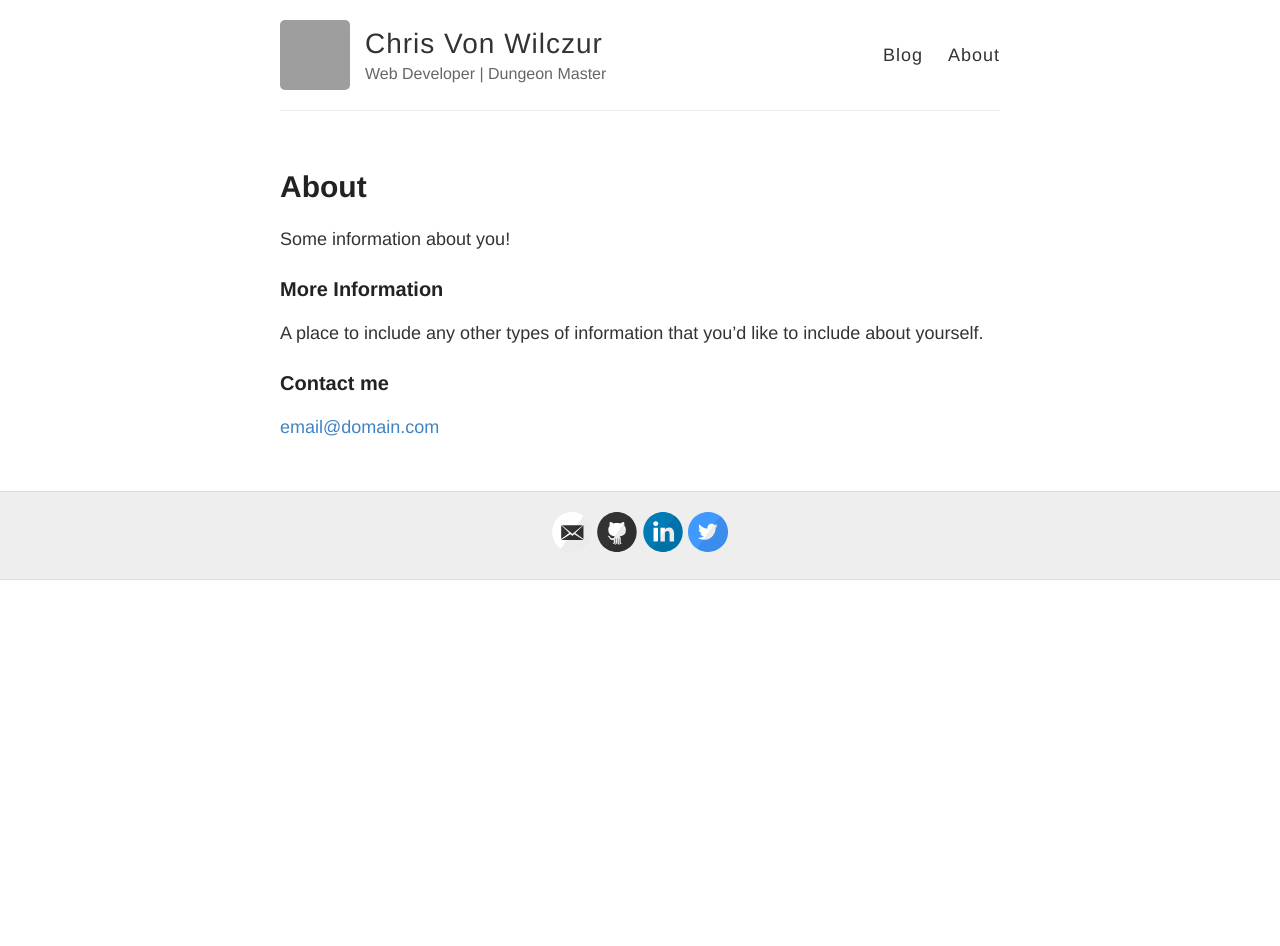
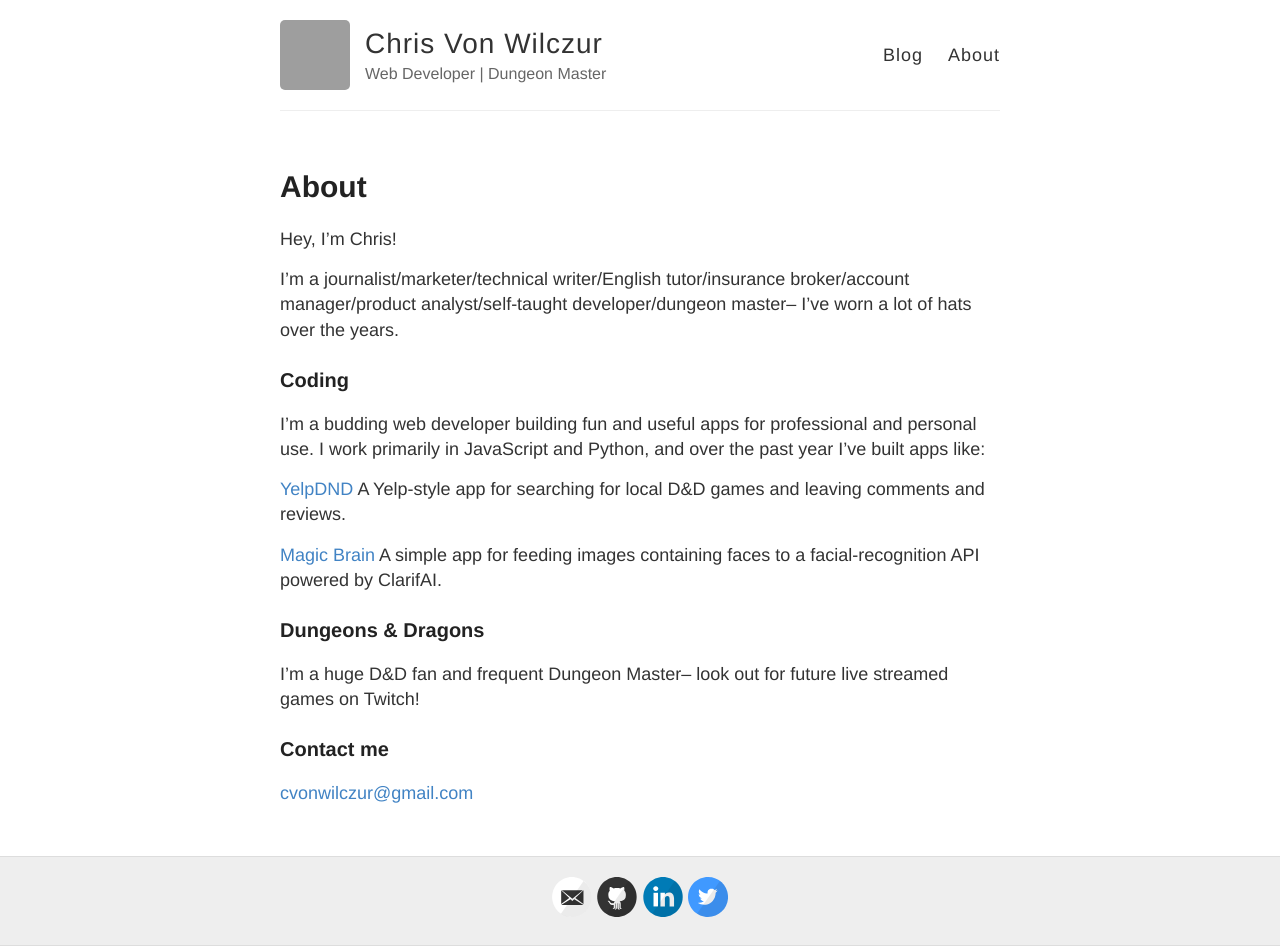
Before and after one commit to cvonwilczur/cvonwilczur.github.io, a Jekyll site: the page built from about.md, in a window 1280 px wide. Built offline with Jekyll 4.4.1, drawn with Linux system fonts in a browser that asks for light colours; before the commit the page ends 900 px from its top, so only the background shows below that; grey boxes are pictures that could not be loaded.

Commit message:
updated about page

```diff
--- a/about.md
+++ b/about.md
@@ -4,12 +4,26 @@ title: About
 permalink: /about/
 ---
 
-Some information about you!
+Hey, I'm Chris!
 
-### More Information
+I'm a journalist/marketer/technical writer/English tutor/insurance broker/account manager/product analyst/self-taught developer/dungeon master-- I've worn a lot of hats over the years.
 
-A place to include any other types of information that you'd like to include about yourself.
+
+
+### Coding
+
+I'm a budding web developer building fun and useful apps for professional and personal use. I work primarily in JavaScript and Python, and over the past year I've built apps like:
+
+[YelpDND](https://yelpdnd.herokuapp.com/groups)
+A Yelp-style app for searching for local D&D games and leaving comments and reviews.
+
+[Magic Brain](https://facial-recognition-game.herokuapp.com/)
+A simple app for feeding images containing faces to a facial-recognition API powered by ClarifAI.
+
+### Dungeons & Dragons
+
+I'm a huge D&D fan and frequent Dungeon Master-- look out for future live streamed games on Twitch!
 
 ### Contact me
 
-[email@domain.com](mailto:email@domain.com)
+[cvonwilczur@gmail.com](mailto:cvonwilczur@domain.com)
```
